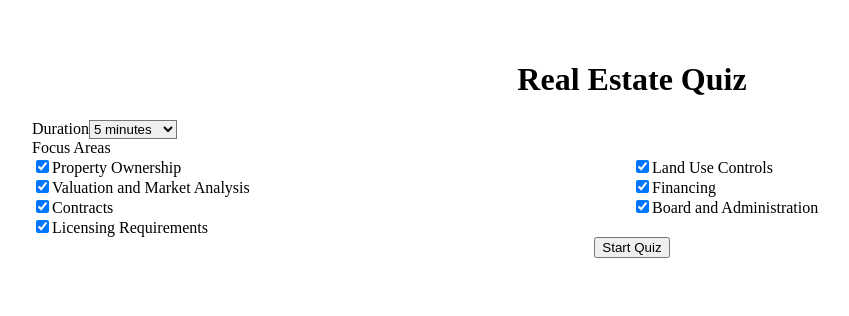
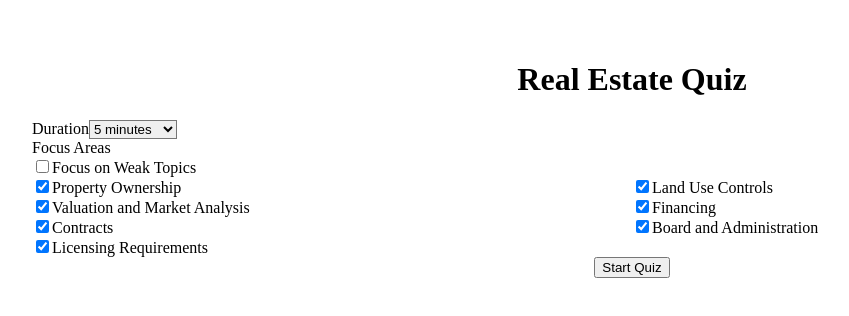
Before and after one commit to futuro48/real-estate-game, a React (Vite) app: page / in a window 1280 px wide. Shown: the top 316 px of the page, without its empty margins (8-857 px from the left). Built offline with nearby package versions, Linux system fonts and the light colour scheme.

Commit message:
Add spaced repetition scheduling and weak topics option

```diff
--- a/src/App.jsx
+++ b/src/App.jsx
@@ -1,4 +1,5 @@
 import { useEffect, useState, useMemo } from 'react'
+import { aggregateTopicStats } from './scheduler.js'
 import './App.css'
 import Quiz from './Quiz.jsx'
 import { questionBank } from './data/questions.js'
@@ -16,9 +17,10 @@ function App() {
   const [history, setHistory] = useState([])
   const [duration, setDuration] = useState(300)
   const [topics, setTopics] = useState(ALL_TOPICS)
+  const [weakOnly, setWeakOnly] = useState(false)
 
   const aggregated = useMemo(() => {
-    const result = {}
+    const result = aggregateTopicStats()
     history.forEach(session => {
       if (!session.topicStats) return
       Object.entries(session.topicStats).forEach(([topic, stats]) => {
@@ -63,6 +65,28 @@ function App() {
           </select>
         </label>
         <div className="mb-2">Focus Areas</div>
+        <label className="block mb-2 text-sm">
+          <input
+            type="checkbox"
+            className="mr-1"
+            checked={weakOnly}
+            onChange={e => {
+              const checked = e.target.checked
+              setWeakOnly(checked)
+              if (checked) {
+                const weak = ALL_TOPICS.filter(t => {
+                  const s = aggregated[t] || { correct: 0, total: 0 }
+                  const pct = s.total ? s.correct / s.total : 0
+                  return pct < 0.6
+                })
+                setTopics(weak)
+              } else {
+                setTopics(ALL_TOPICS)
+              }
+            }}
+          />
+          Focus on Weak Topics
+        </label>
         <div className="grid grid-cols-2 gap-1">
           {ALL_TOPICS.map(topic => (
             <label key={topic} className="text-sm">
--- a/src/Quiz.jsx
+++ b/src/Quiz.jsx
@@ -1,18 +1,29 @@
-import { useEffect, useMemo, useState } from 'react'
+import { useEffect, useState } from 'react'
 import { questionBank } from './data/questions.js'
+import { buildDueQuestions, updateRecord } from './scheduler.js'
 
 function getQuestions(topics) {
-  const list = []
-  Object.values(questionBank).forEach(section => {
-    Object.entries(section).forEach(([topic, qs]) => {
-      if (topics.includes(topic)) list.push(...qs)
+  let list = buildDueQuestions(topics, questionBank)
+  if (list.length === 0) {
+    // fall back to all questions if none are due yet
+    Object.values(questionBank).forEach(section => {
+      Object.entries(section).forEach(([topic, qs]) => {
+        if (!topics.includes(topic)) return
+        qs.forEach((q, i) => {
+          list.push({ ...q, id: `${topic}-${i}` })
+        })
+      })
     })
-  })
+  }
+  for (let i = list.length - 1; i > 0; i--) {
+    const j = Math.floor(Math.random() * (i + 1))
+    ;[list[i], list[j]] = [list[j], list[i]]
+  }
   return list
 }
 
 export default function Quiz({ onComplete, duration, topics }) {
-  const questions = useMemo(() => getQuestions(topics), [topics])
+  const [questions, setQuestions] = useState(() => getQuestions(topics))
   const [index, setIndex] = useState(0)
   const [score, setScore] = useState(0)
   const [time, setTime] = useState(duration)
@@ -53,21 +64,26 @@ export default function Quiz({ onComplete, duration, topics }) {
       return updated
     })
 
-    if (choice === current.answer) {
+    const correct = choice === current.answer
+    updateRecord(current.id, correct)
+
+    if (correct) {
       setScore(s => s + 1)
+    }
+    if (!correct) {
+      setQuestions(qs => [...qs, current])
     }
     if (index + 1 < questions.length) {
       setIndex(i => i + 1)
     } else {
       onComplete({
-        score: choice === current.answer ? score + 1 : score,
+        score: correct ? score + 1 : score,
         total: index + 1,
         topicStats: {
           ...topicStats,
           [current.topic]: {
             correct:
-              topicStats[current.topic].correct +
-              (choice === current.answer ? 1 : 0),
+              topicStats[current.topic].correct + (correct ? 1 : 0),
             total: topicStats[current.topic].total + 1,
           },
         },
--- /dev/null
+++ b/src/scheduler.js
@@ -0,0 +1,65 @@
+export const DEFAULT_INTERVALS = [0, 1, 3, 7] // days for boxes 1-3
+
+function load() {
+  try {
+    return JSON.parse(localStorage.getItem('schedule') || '{}')
+  } catch {
+    return {}
+  }
+}
+
+function save(data) {
+  localStorage.setItem('schedule', JSON.stringify(data))
+}
+
+export function getRecord(id) {
+  const schedule = load()
+  return schedule[id] || { box: 1, next: 0, correct: 0, total: 0 }
+}
+
+export function updateRecord(id, correct) {
+  const schedule = load()
+  const rec = schedule[id] || { box: 1, next: 0, correct: 0, total: 0 }
+  if (correct) {
+    rec.box = Math.min(rec.box + 1, 3)
+    rec.correct += 1
+  } else {
+    rec.box = 1
+  }
+  rec.total += 1
+  const days = DEFAULT_INTERVALS[rec.box]
+  rec.next = Date.now() + days * 24 * 60 * 60 * 1000
+  schedule[id] = rec
+  save(schedule)
+}
+
+export function buildDueQuestions(topics, bank) {
+  const schedule = load()
+  const now = Date.now()
+  const list = []
+  Object.values(bank).forEach(section => {
+    Object.entries(section).forEach(([topic, qs]) => {
+      if (!topics.includes(topic)) return
+      qs.forEach((q, i) => {
+        const id = `${topic}-${i}`
+        const rec = schedule[id]
+        if (!rec || rec.next <= now) {
+          list.push({ ...q, id })
+        }
+      })
+    })
+  })
+  return list
+}
+
+export function aggregateTopicStats() {
+  const schedule = load()
+  const result = {}
+  Object.entries(schedule).forEach(([id, rec]) => {
+    const topic = id.split('-')[0]
+    if (!result[topic]) result[topic] = { correct: 0, total: 0 }
+    result[topic].correct += rec.correct
+    result[topic].total += rec.total
+  })
+  return result
+}
```
